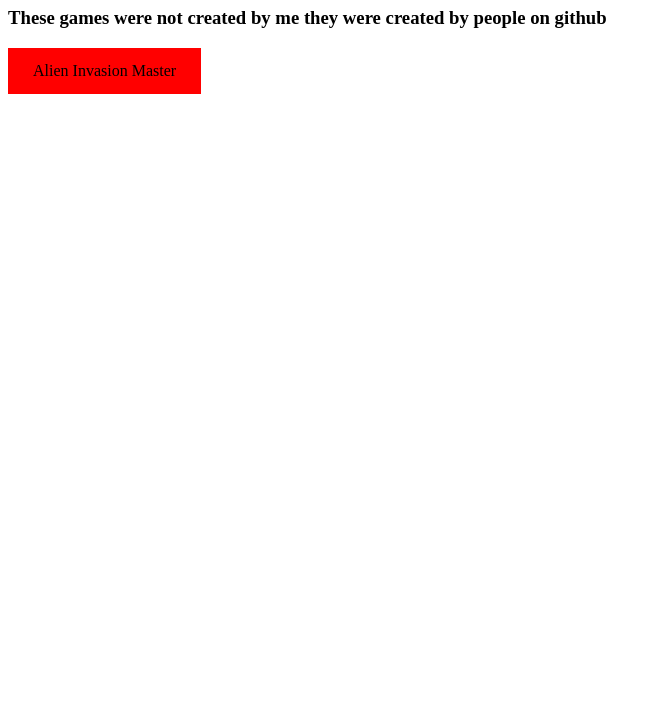
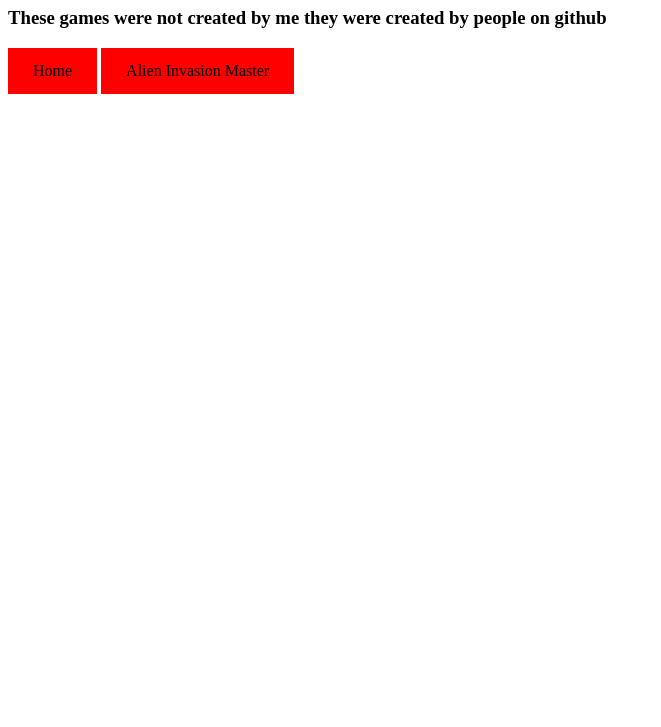
Before and after one commit to zachmm03/ZMGames, a plain HTML site: page index.html in a window 1280 px wide. Shown: the part 73-800 px from the top of the page, without its empty margins (0-661 px from the left). Drawn offline with Linux system fonts and the light colour scheme.

Commit message:
Update index.html

```diff
--- a/index.html
+++ b/index.html
@@ -7,6 +7,7 @@
     <h1 align-"center"> ZM Games </h1>
     <h3> These games were not created by me they were created by people on github</h3>
     <div>
+     <a style="text-decoration:none; padding: 14px 25px; background-color: red; display: inline-block; color:black;" href="https://zachmm03.github.io/ZMGames/index.html">Home</a>
      <a style="text-decoration:none; padding: 14px 25px; background-color: red; display: inline-block; color:black;" href="https://zachmm03.github.io/ZMGames/AlienInvasion-master/main.html">Alien Invasion Master</a>
     </div>
    </body>
```
